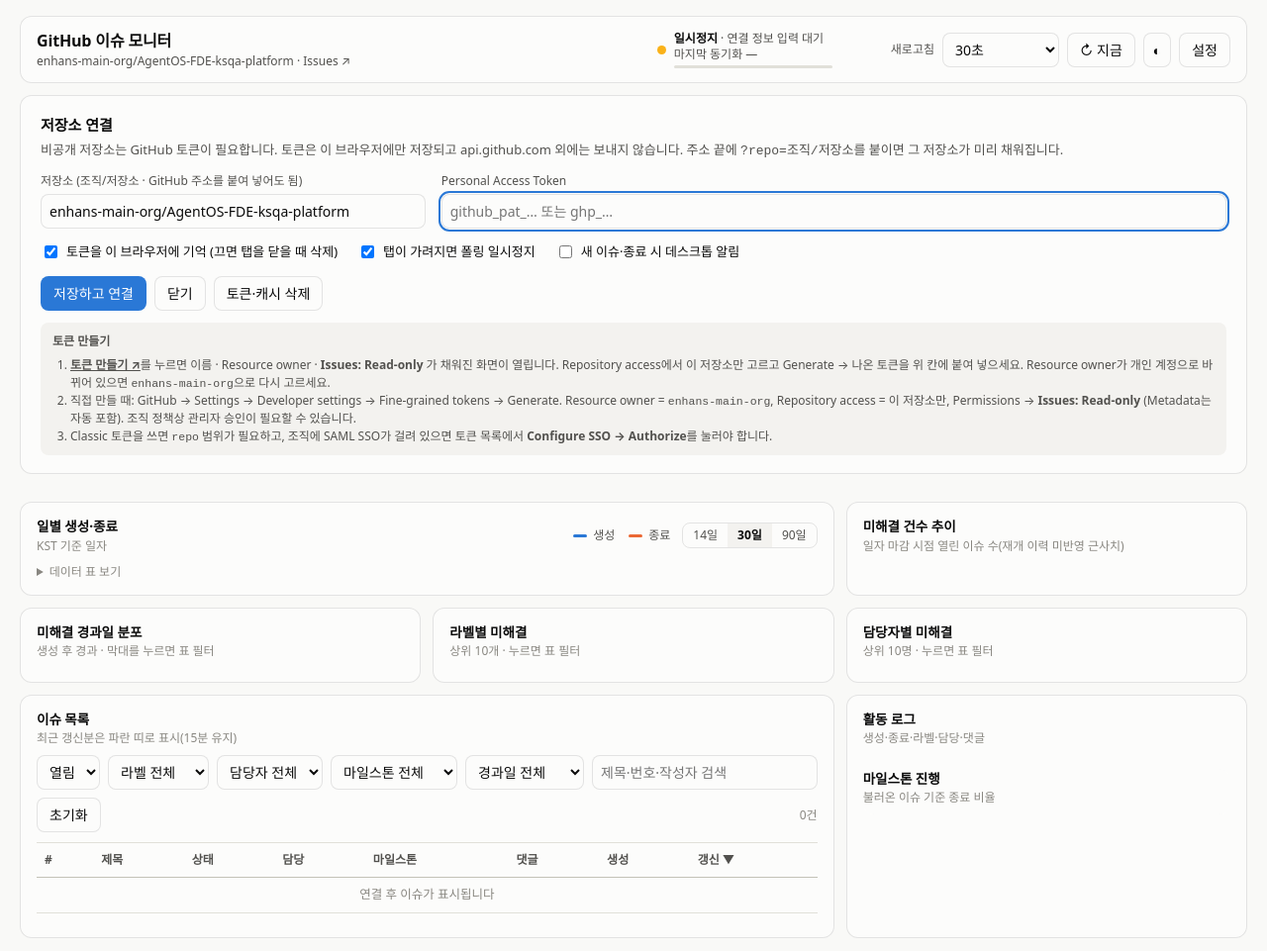
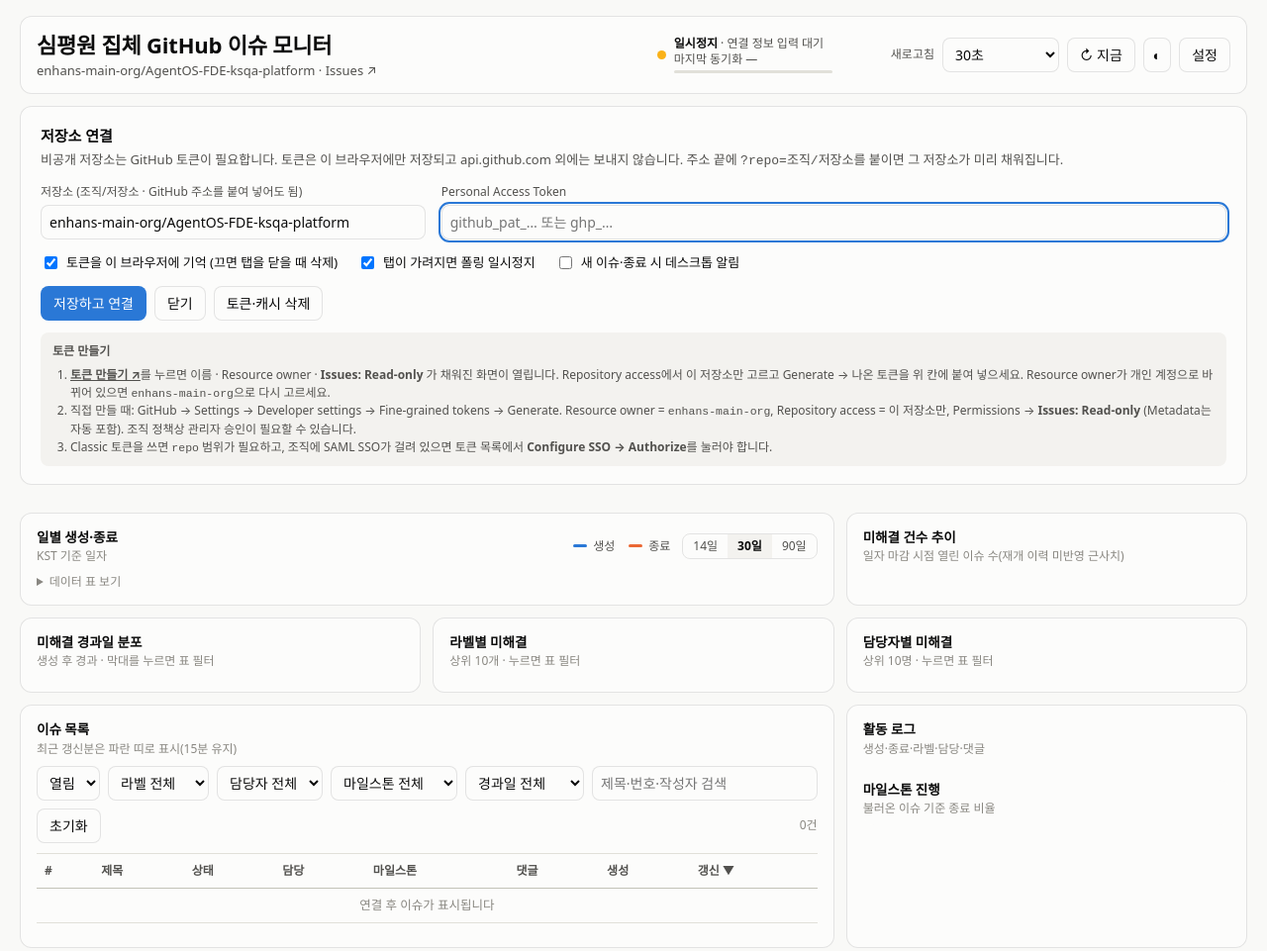
Before and after one commit to enhans-junho/github-issue-dashboard, a plain HTML site: page index.html in a window 1280 px wide. Shown: the top 961 px of the page at 99% size. Drawn offline with Linux system fonts and the light colour scheme.

Commit message:
제목을 「심평원 집체 GitHub 이슈 모니터」로 · 제목 글자 16→22px
Co-Authored-By: Claude Opus 5.5 <noreply@anthropic.com>

```diff
--- a/index.html
+++ b/index.html
@@ -5,7 +5,7 @@
 <meta name="viewport" content="width=device-width, initial-scale=1">
 <meta name="robots" content="noindex, nofollow">
 <meta name="referrer" content="no-referrer">
-<title>GitHub 이슈 모니터</title>
+<title>심평원 집체 GitHub 이슈 모니터</title>
 <style>
 :root{
   color-scheme: light;
@@ -52,8 +52,8 @@ button,select,input{font:inherit;color:inherit}
 .top{display:flex;flex-wrap:wrap;align-items:center;gap:12px 16px;padding:12px 16px;background:var(--surface);
   border:1px solid var(--border);border-radius:12px;position:sticky;top:8px;z-index:20}
 .brand{display:flex;flex-direction:column;min-width:0;margin-right:auto}
-.brand h1{font-size:16px;margin:0;font-weight:650;letter-spacing:-.01em}
-.brand .repo{font-size:12px;color:var(--ink-2);text-decoration:none;overflow:hidden;text-overflow:ellipsis;white-space:nowrap}
+.brand h1{font-size:22px;margin:0;font-weight:650;letter-spacing:-.01em}
+.brand .repo{font-size:13px;color:var(--ink-2);text-decoration:none;overflow:hidden;text-overflow:ellipsis;white-space:nowrap}
 .brand .repo:hover{text-decoration:underline}
 .status{display:flex;align-items:center;gap:8px;font-size:12px;color:var(--ink-2);min-width:220px}
 .dot{width:9px;height:9px;border-radius:50%;background:var(--muted);flex:none}
@@ -230,7 +230,7 @@ td.nowrap{white-space:nowrap;color:var(--ink-2);font-variant-numeric:tabular-num
 
   <header class="top">
     <div class="brand">
-      <h1>GitHub 이슈 모니터</h1>
+      <h1>심평원 집체 GitHub 이슈 모니터</h1>
       <a class="repo" id="repoLink" href="#" target="_blank" rel="noopener">—</a>
     </div>
     <div class="status" aria-live="polite">
@@ -640,7 +640,7 @@ setInterval(()=>{ if(S.initialized){ renderFeed(); } },30000); // 상대 시각
 /* ================= 알림 ================= */
 function notify(notes){
   const important=notes.filter(n=>n.kinds.some(k=>['new','closed','reopened'].includes(k)));
-  if (document.hidden && notes.length){ S.unseen+=notes.length; document.title=`(${S.unseen}) GitHub 이슈 모니터`; }
+  if (document.hidden && notes.length){ S.unseen+=notes.length; document.title=`(${S.unseen}) 심평원 집체 GitHub 이슈 모니터`; }
   if (!S.cfg.notify || !important.length || typeof Notification==='undefined' || Notification.permission!=='granted') return;
   try{
     if (important.length===1){
@@ -654,7 +654,7 @@ function notify(notes){
 }
 document.addEventListener('visibilitychange',()=>{
   if (!document.hidden){
-    S.unseen=0; document.title='GitHub 이슈 모니터';
+    S.unseen=0; document.title='심평원 집체 GitHub 이슈 모니터';
     if (S.cfg.pauseHidden && !S.busy && effInterval()){
       const overdue = !S.lastSync || Date.now()-S.lastSync >= effInterval()*1000;
       if (overdue) tick(); else schedule();
```
